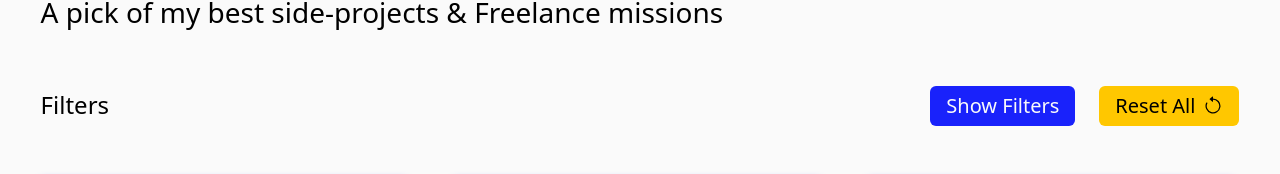
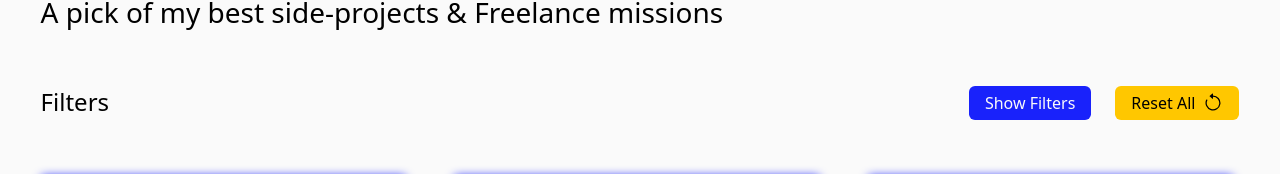
Before and after one commit to ruben-senpai11/ruben-interview, a Vue app: page / in a window 1280 px wide. Shown: the part 140-314 px from the top of the page. Built offline with nearby package versions, Linux system fonts and the light colour scheme.

Commit message:
improved css

```diff
--- a/src/components/Filters.vue
+++ b/src/components/Filters.vue
@@ -50,15 +50,15 @@ const loadFilters = () => {
 
 <template>
   <div class="d-flex flex-column gap-2">
-    <div class="d-flex align-items-center justify-content-between flex-wrap">
+    <div class="d-flex gap-2 align-items-center justify-content-between flex-wrap">
       <h4 class="m-0">Filters</h4>
-      <div class="d-flex gap-2 gap-lg-4">
-        <button @click="loadFilters()" class="load btn fs-5 d-flex align-items-center gap-2 bg--primary ">
+      <div class="d-flex gap-2 gap-lg-4 justify-content-between ">
+        <button @click="loadFilters()" class="load btn fs-6 d-flex align-items-center gap-2 bg--primary ">
           <!-- <span v-if="!filtersVisible.value">Show Filters </span>
           <span v-else>Hide Filters </span> -->
           <span>Show Filters </span>
         </button>
-        <button class="reset btn fs-5 d-flex align-items-center gap-2 bg--primary ">
+        <button class="reset btn fs-6 d-flex align-items-center gap-2 bg--primary ">
           <span>Reset All</span>
           <svg xmlns="http://www.w3.org/2000/svg" width="20" height="20" fill="currentColor"
             class="bi bi-arrow-counterclockwise" viewBox="0 0 16 16">
--- a/src/components/Main.vue
+++ b/src/components/Main.vue
@@ -17,11 +17,11 @@ import soon from "../assets/img/coming-soon.webp"
 </script>
 
 <template>
-  <div class="main py-5">
-    <div class="d-flex flex-column gap-5">
+  <div class="main py-lg-5 py-4">
+    <div class="d-flex flex-column gap-lg-5 gap-3">
       <h3 class="text-[48px] my-2  ">A pick of my best side-projects & Freelance missions</h3>
       <Filters />
-      <section class="d-flex flex-column gap-12 m-auto mt- ">
+      <section class="d-flex flex-column gap-12 m-auto ">
         <div class="summary d-flex flex-column ">
         </div>
         <div class="d-flex flex-column gap-8">
--- a/src/components/Project.vue
+++ b/src/components/Project.vue
@@ -125,7 +125,7 @@ defineProps({
   }
 }
 
-@media screen and (max-width: 650px) {
+@media screen and (max-width: 670px) {
 
   .project {
     width: 100%;
```
